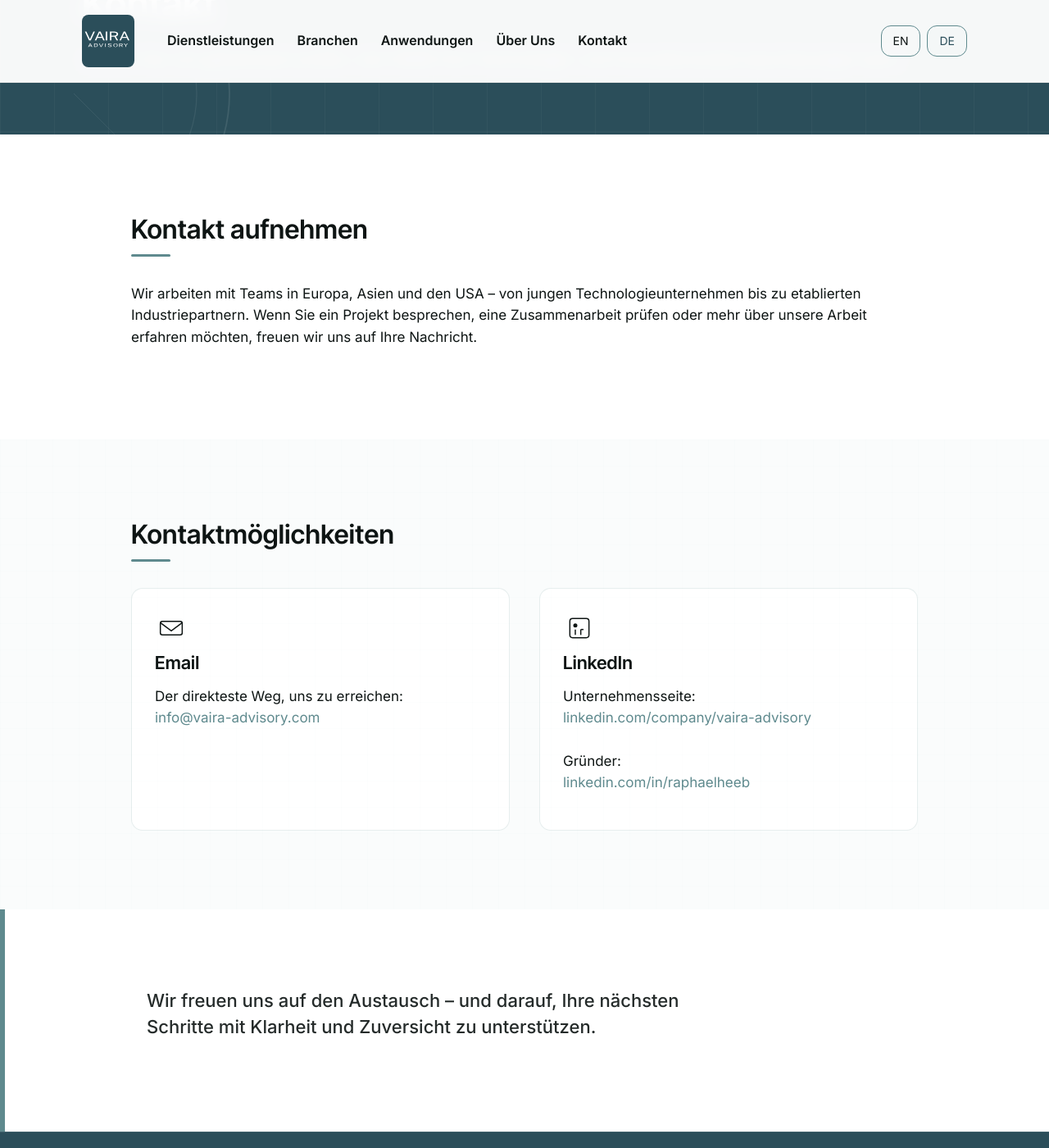
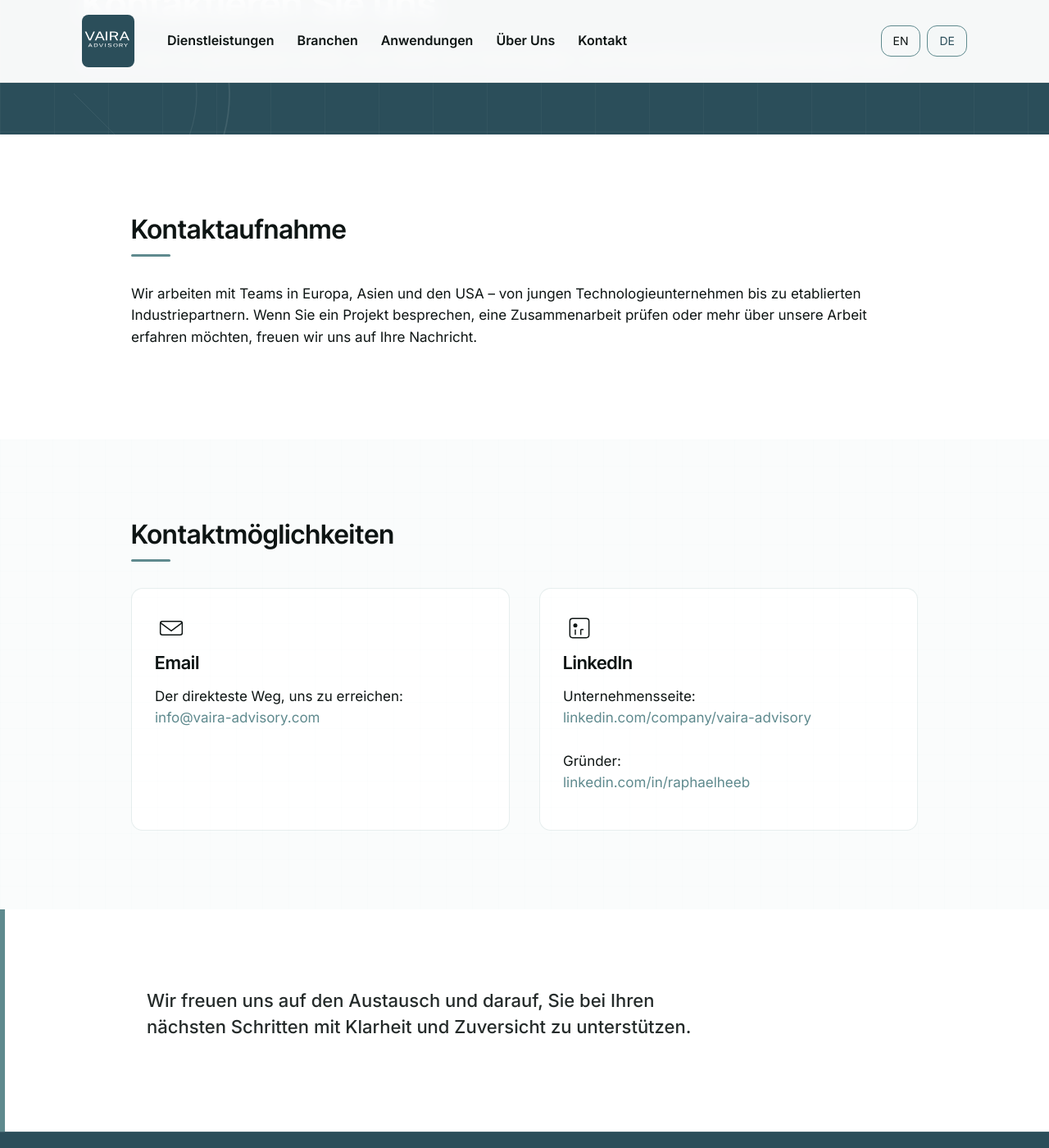
Before and after one commit to raphaelheeb/vaira-advisory, a Jekyll site: the page built from de/contact/index.html, in a window 1280 px wide and 1400 px high, scrolled down 205 px. Shown: the whole window at 82% size. Built offline with Jekyll 4.4.1, drawn with Linux system fonts in a browser that asks for light colours.

Commit message:
Update index.html

```diff
--- a/de/contact/index.html
+++ b/de/contact/index.html
@@ -9,7 +9,7 @@
 
 <section id="hero" class="hero hero--clean">
   <div class="content-wrapper">
-    <h1 class="hero-title">Kontakt</h1>
+    <h1 class="hero-title">Kontaktieren Sie uns</h1>
     <p class="hero-sub">Lassen Sie uns gemeinsam prüfen, wie VAIRA Ihre Technologie‑ und Innovationsziele beschleunigen kann.</p>
   </div>
 
@@ -53,7 +53,7 @@
 
 <section class="section">
   <div class="content-wrapper wrapper--narrow">
-    <h2>Kontakt aufnehmen</h2>
+    <h2>Kontaktaufnahme</h2>
     <p>
       Wir arbeiten mit Teams in Europa, Asien und den USA – von jungen Technologieunternehmen bis zu
       etablierten Industriepartnern. Wenn Sie ein Projekt besprechen, eine Zusammenarbeit prüfen oder
@@ -126,7 +126,7 @@
 <section class="section section--accent-left section--tight">
   <div class="content-wrapper wrapper--narrow">
     <p class="closing-line">
-      Wir freuen uns auf den Austausch – und darauf, Ihre nächsten Schritte mit Klarheit und Zuversicht zu unterstützen.
+      Wir freuen uns auf den Austausch und darauf, Sie bei Ihren nächsten Schritten mit Klarheit und Zuversicht zu unterstützen.
     </p>
   </div>
 </section>
```
